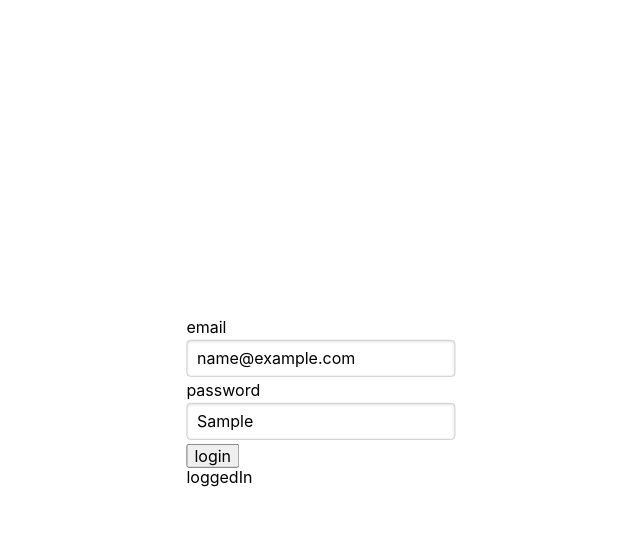
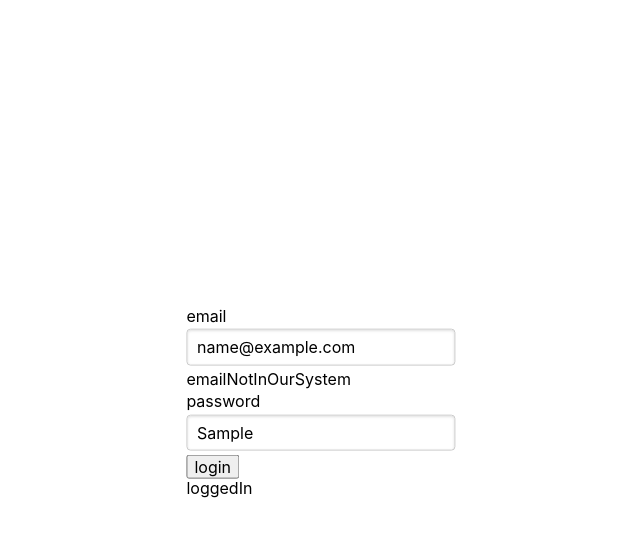
Before and after one commit to flavianh/most-perfect-login-screen, a React (Create React App) app: page / in a window 1280 px wide. Both pictures are taken after typing "name@example.com", "Sample" into the empty fields and a click on the button "login". Shown: the top 536 px of the page, without its empty margins (319-959 px from the left). Built offline with nearby package versions, Linux system fonts and the light colour scheme.

Commit message:
Code most field validations

```diff
--- a/package.json
+++ b/package.json
@@ -10,7 +10,8 @@
     "react": "^16.13.1",
     "react-dom": "^16.13.1",
     "react-i18next": "^11.3.4",
-    "react-scripts": "3.4.1"
+    "react-scripts": "3.4.1",
+    "yup": "^0.28.3"
   },
   "scripts": {
     "start": "react-scripts start",
--- a/src/App.js
+++ b/src/App.js
@@ -1,29 +1,21 @@
-import { Field, Form, Formik } from "formik";
+import * as Yup from "yup";
+
+import { ErrorMessage, Field, Form, Formik } from "formik";
+import { InvalidEmailError, authenticate } from "./authentication";
 import React, { useState } from "react";
 
 import { Trans } from "react-i18next";
 
-const user_database = {
-  "bill@gates.com": "billgates",
-  "angelina@jolie.com": "angelinajolie",
-};
+const LoginSchema = Yup.object().shape({
+  email: Yup.string()
+    .required("pleaseEnterEmail")
+    .email("pleaseEnterValidEmail"),
+  password: Yup.string().required("pleaseEnterPassword"),
+});
 
-export class InvalidEmailError extends Error {}
-export class InvalidPasswordError extends Error {}
-
-function authenticate(email, password) {
-  if (!user_database[email]) {
-    throw new InvalidEmailError();
-  }
-  if (password !== !user_database[email]) {
-    throw new InvalidPasswordError();
-  }
-
-  return "loggedIn";
-}
-
-function App() {
+function App(props) {
   const [logState, setLogState] = useState("loggedOut");
+  const { authenticate } = props;
 
   return (
     <Formik
@@ -31,16 +23,37 @@ function App() {
         email: "", // Otherwise you get "cannot read property email of undefined"
         password: "",
       }}
-      onSubmit={() => {
-        setLogState("loggedIn");
+      validationSchema={LoginSchema}
+      onSubmit={(_, { setErrors }) => {
+        try {
+          authenticate();
+        } catch (error) {
+          if (error instanceof InvalidEmailError) {
+            setErrors({ email: "emailNotInOurSystem" });
+          }
+        } finally {
+          setLogState("loggedIn");
+        }
       }}
     >
       {() => (
         <Form className="pure-form pure-form-stacked" aria-label="loginForm">
           <label htmlFor="email">email</label>
-          <Field id="email" name="email" />
+          <Field id="email" name="email" required="true" />
+          <ErrorMessage
+            component="div"
+            id="email-error"
+            name="email"
+            role="alert"
+          />
           <label htmlFor="password">password</label>
-          <Field id="password" name="password" />
+          <Field id="password" name="password" required="true" />
+          <ErrorMessage
+            component="div"
+            id="password-error"
+            name="password"
+            role="alert"
+          />
           <button type="submit">login</button>
           <div>{logState}</div>
         </Form>
--- /dev/null
+++ b/src/authentication.js
@@ -0,0 +1,18 @@
+const user_database = {
+  "bill@gates.com": "billgates",
+  "angelina@jolie.com": "angelinajolie",
+};
+
+export class InvalidEmailError extends Error {}
+export class InvalidPasswordError extends Error {}
+
+export function authenticate(email, password) {
+  if (!user_database[email]) {
+    throw new InvalidEmailError();
+  }
+  if (password !== !user_database[email]) {
+    throw new InvalidPasswordError();
+  }
+
+  return "loggedIn";
+}
--- a/src/index.js
+++ b/src/index.js
@@ -6,10 +6,11 @@ import * as serviceWorker from "./serviceWorker";
 import App from "./App";
 import React from "react";
 import ReactDOM from "react-dom";
+import { authenticate } from "./authentication";
 
 ReactDOM.render(
   <React.StrictMode>
-    <App />
+    <App authenticate={authenticate} />
   </React.StrictMode>,
   document.getElementById("root")
 );
```
Also changed, not shown: 2 other files (tests, documents, lock files or other folders).
